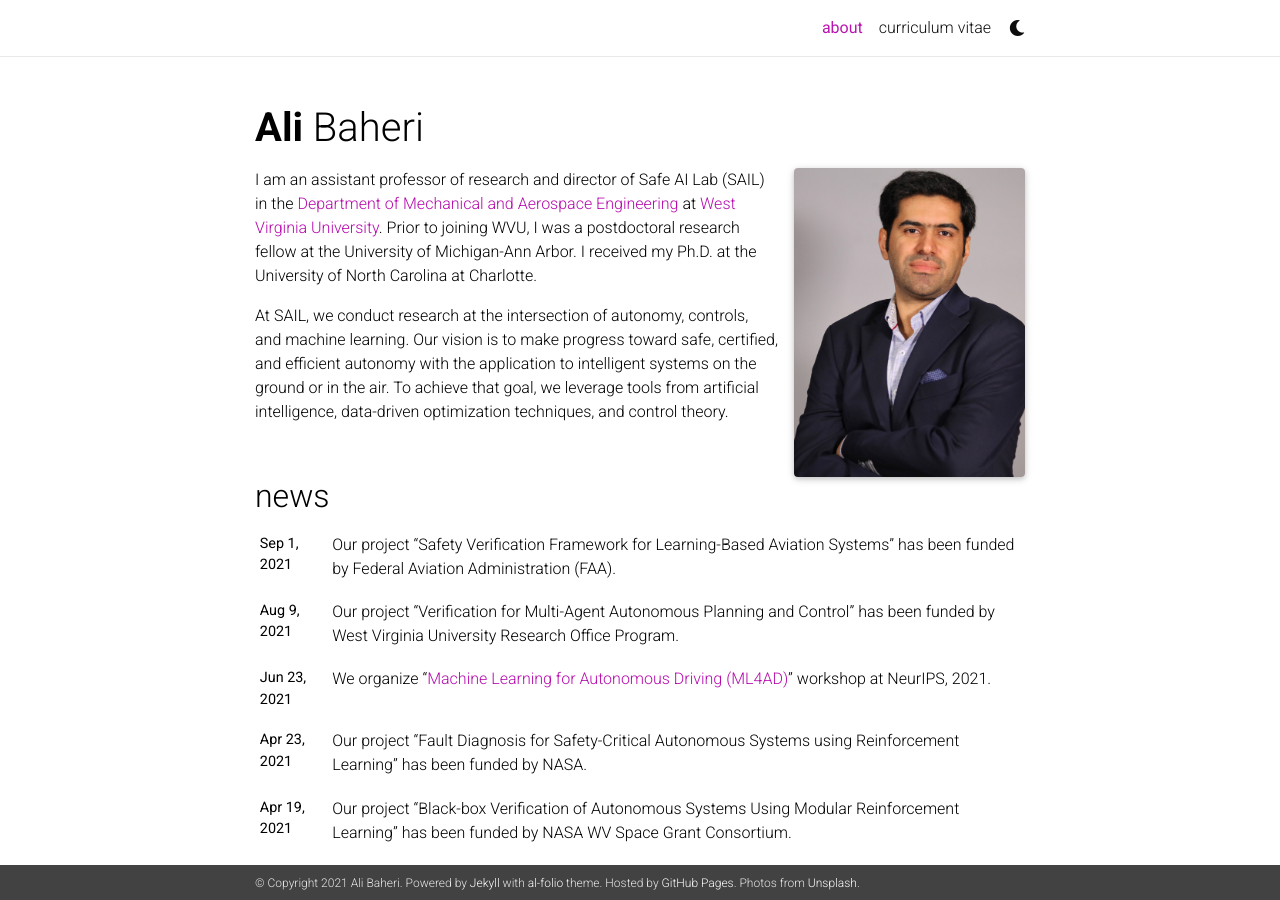
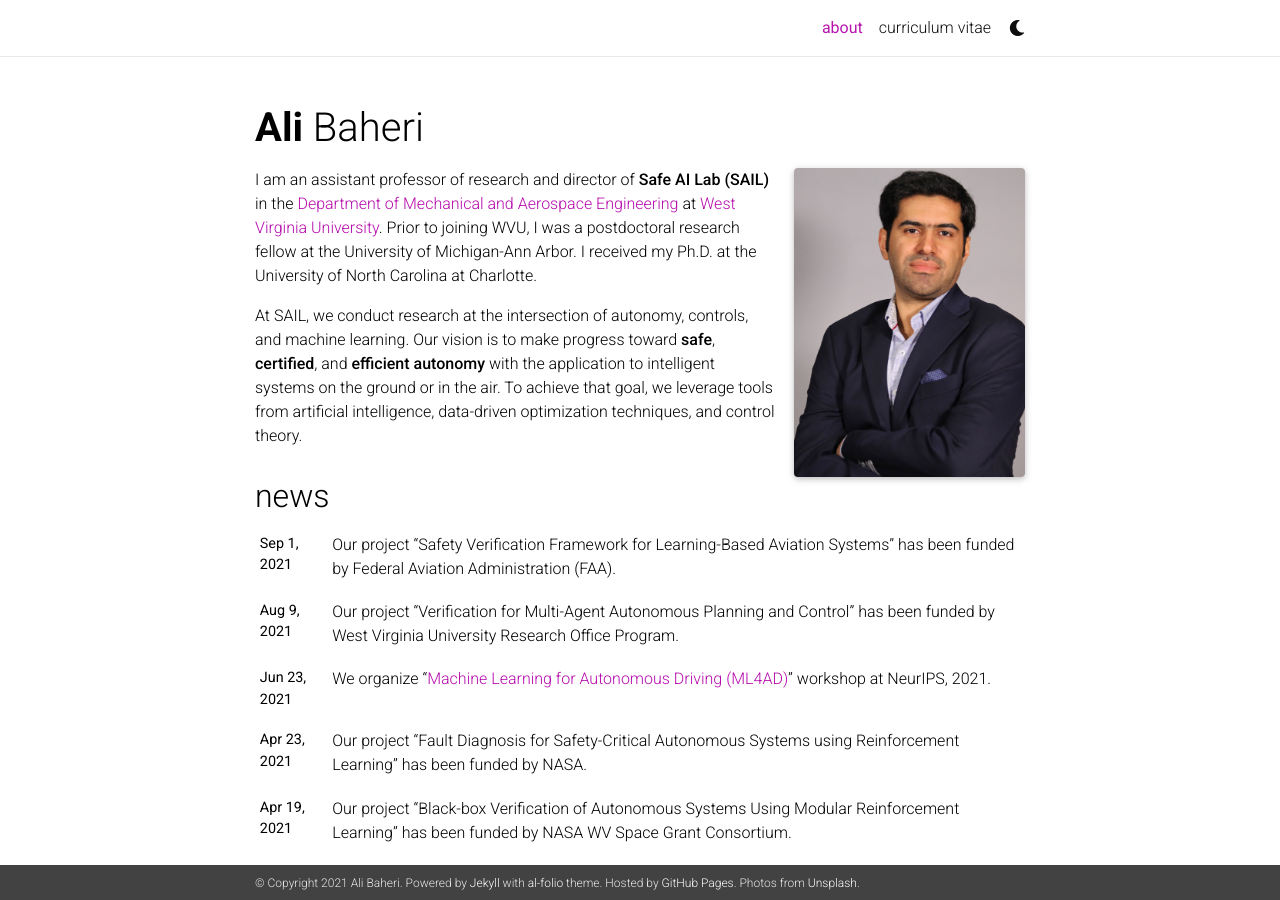
Before and after one commit to AliBaheri/alibaheri, a Jekyll site: the page built from _pages/about.md, in a window 1280 px wide and 900 px high. Built offline with Jekyll 4.4.1, drawn with Linux system fonts in a browser that asks for light colours; nearby versions of some CDN libraries; comment, search, counter and statistics services are not loaded; a style sheet for code colours, icons or effects is not loaded.

```diff
--- a/_pages/about.md
+++ b/_pages/about.md
@@ -19,8 +19,8 @@ selected_papers: false # includes a list of papers marked as "selected={true}"
 social: true  # includes social icons at the bottom of the page
 ---
 
-I am an assistant professor of research and director of Safe AI Lab (SAIL)
+I am an assistant professor of research and director of **Safe AI Lab (SAIL)**
 in the [Department of Mechanical and Aerospace Engineering](https://mae.statler.wvu.edu/) at [West Virginia University](https://www.wvu.edu/). Prior to joining WVU, I was a postdoctoral research fellow at the University of Michigan-Ann Arbor. I received my Ph.D. at the University of North Carolina at Charlotte.
 
 At SAIL, we conduct research at the intersection of autonomy, controls, and machine learning.
-Our vision is to make progress toward safe, certified, and efficient autonomy with the application to intelligent systems on the ground or in the air. To achieve that goal, we leverage tools from artificial intelligence, data-driven optimization techniques, and control theory.
+Our vision is to make progress toward **safe**, **certified**, and **efficient autonomy** with the application to intelligent systems on the ground or in the air. To achieve that goal, we leverage tools from artificial intelligence, data-driven optimization techniques, and control theory.
```
